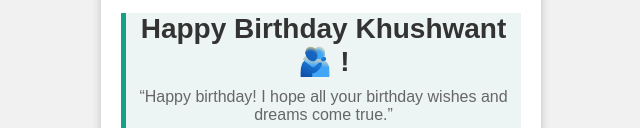
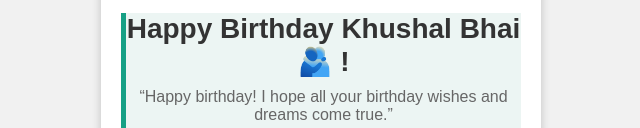
Before and after one commit to hellogirish07/Happy-birthday, a plain HTML site: page index.html in a window 1280 px wide. Shown: the part 273-401 px from the top of the page, without its empty margins (319-959 px from the left). Drawn offline with Linux system fonts and the light colour scheme.

Commit message:
Update index.html

```diff
--- a/index.html
+++ b/index.html
@@ -13,7 +13,7 @@
         <img src="https://thumbs.dreamstime.com/b/colorful-happy-birthday-cupcakes-candles-spelling-148323072.jpg"
             alt="Birthday Balloons" class="animate">
         <div class="wish">
-            <h1 class="animate">Happy Birthday Khushwant 🫂 !</h1>
+            <h1 class="animate">Happy Birthday Khushal Bhai 🫂 !</h1>
             <p class="animate">“Happy birthday! I hope all your birthday wishes and dreams come true.”</p>
             <p class="animate">“May the joy that you have spread in the past come back to you on this day. Wishing you a very happy birthday!”</p>
             <p class="animate">-: Girish Suthar</p>
```
